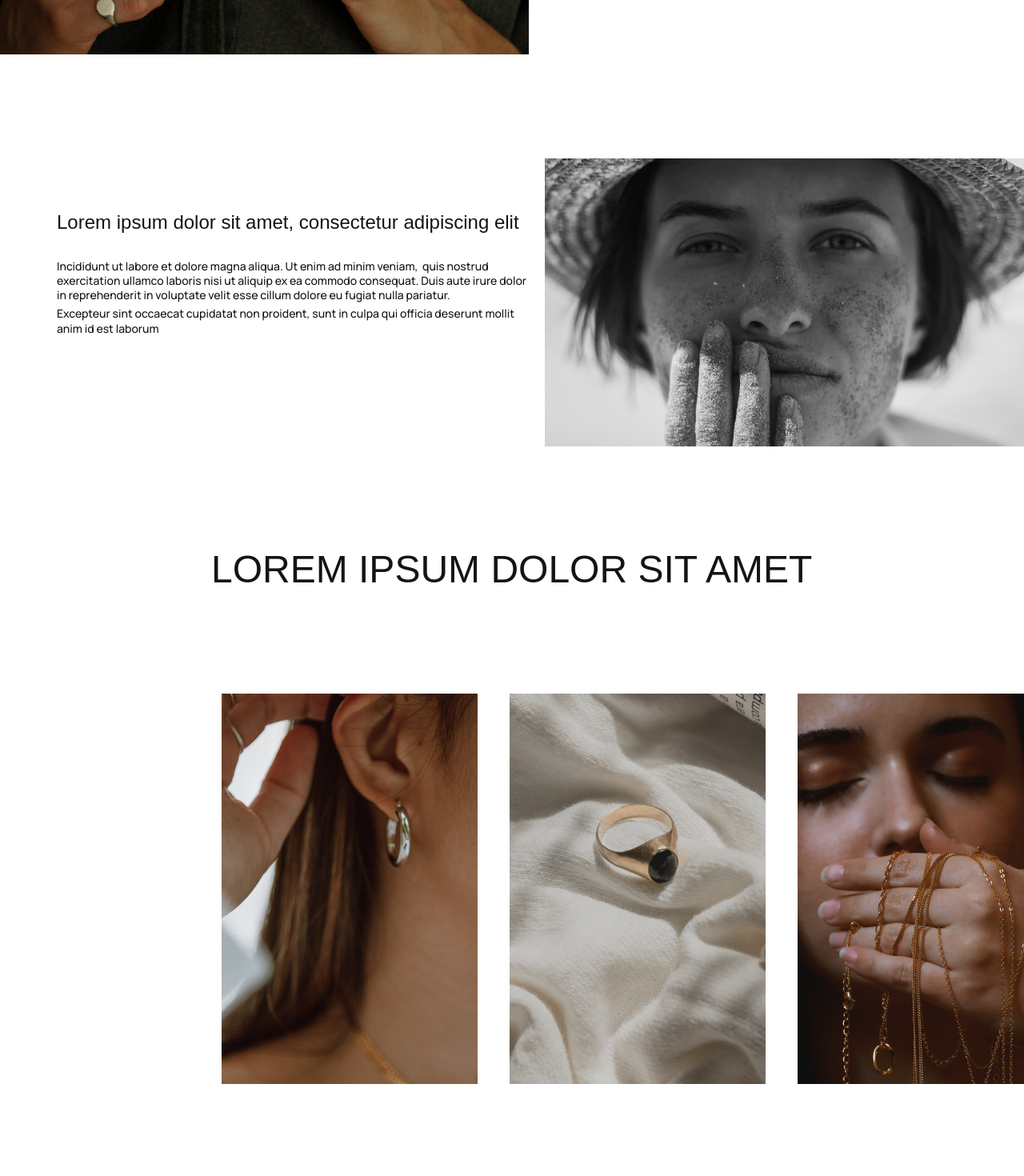
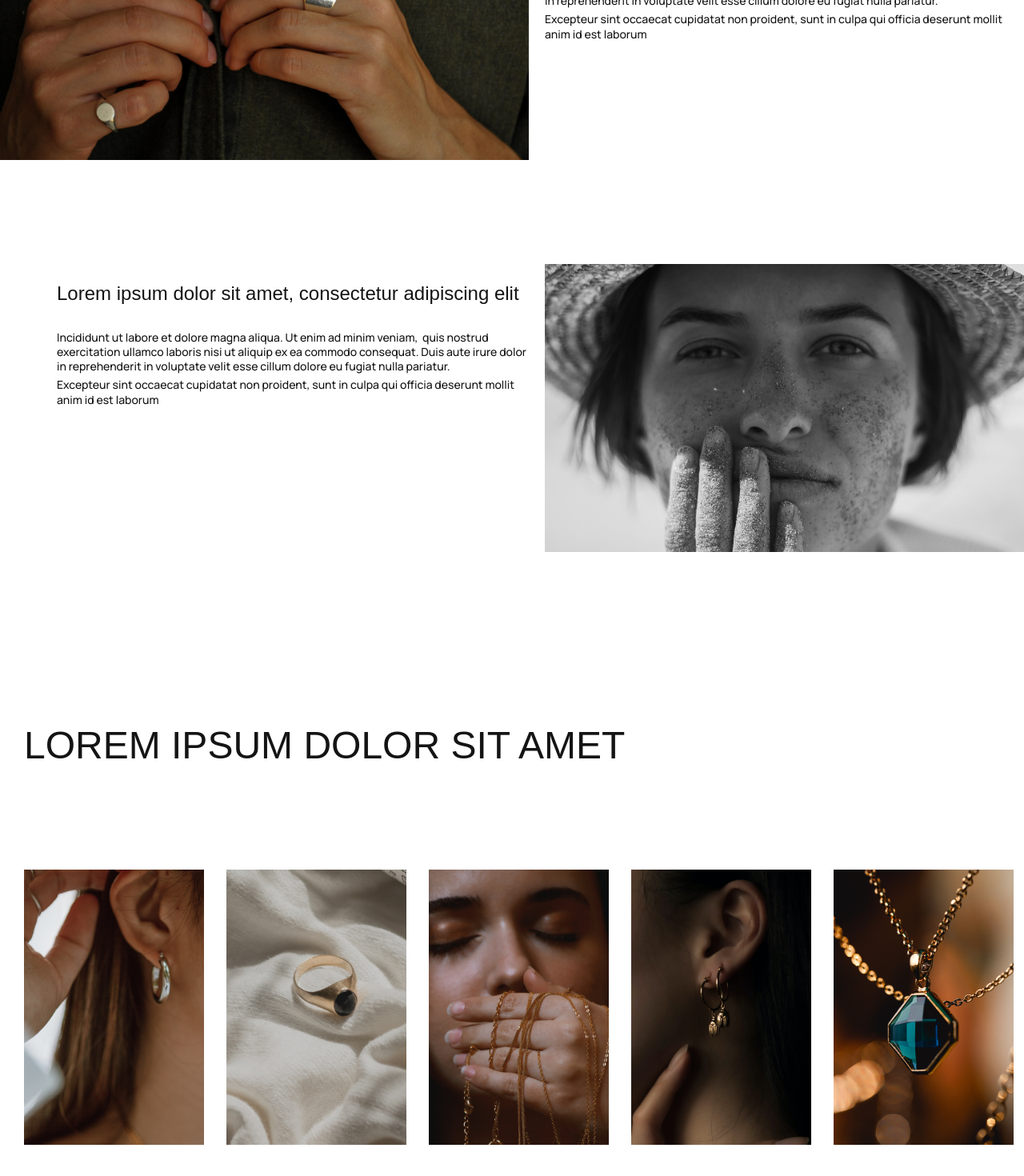
Before and after one commit to SimaNazarova/keep-calm-test, a React (Create React App) app: page / in a window 1280 px wide. Shown: the part 656-2126 px from the top of the page at 80% size. Built offline with nearby package versions, Linux system fonts and the light colour scheme; a web font is replaced by a local one.

Commit message:
fix article style

```diff
--- a/src/components/Articles/Articles.scss
+++ b/src/components/Articles/Articles.scss
@@ -41,9 +41,9 @@
     margin-top: 67px;
   }
 
-  // &__grid-article:last-of-type &__grid-title {
-  //   margin-top: 24px;
-  // }
+  &__grid-article:last-of-type &__grid-title {
+    margin-top: 24px;
+  }
 
   &__grid-img {
     object-fit: cover;
@@ -76,9 +76,17 @@
   }
 }
 
-// .articles:first-of-type {
-//   margin-top: 292px;
-// }
+.articles:first-of-type {
+  margin-top: 292px;
+}
+
+@media all and (max-width: 1600px) {
+  .articles {
+    &__title {
+      padding-left: 120px;
+    }
+  }
+}
 @media all and (max-width: 1350px) {
   .articles {
     &__title {
@@ -169,3 +177,6 @@
     margin-top: 128px;
   }
 }
+.articles:first-of-type {
+  margin-bottom: 160px;
+}
--- a/src/components/Gallery/Gallery.scss
+++ b/src/components/Gallery/Gallery.scss
@@ -35,7 +35,27 @@
     object-fit: cover;
   }
 }
+@media all and (max-width: 1350px) {
+  .gallery {
+    &__title {
+      padding-left: 30px;
+    }
 
+    &__group {
+      padding-left: 30px;
+      padding-right: 100px;
+      gap: 28px;
+    }
+    &__item {
+      width: 225px;
+      height: 344px;
+    }
+    &__img {
+      object-fit: cover;
+      inline-size: 110%;
+    }
+  }
+}
 @media all and (max-width: 500px) {
   .gallery {
     &__title {
@@ -49,7 +69,7 @@
     }
     &__group {
       overflow: scroll;
-      gap: 28px;
+
       padding-left: 10px;
       margin-top: 60px;
       scrollbar-width: none;
@@ -57,13 +77,5 @@
     &__group::-webkit-scrollbar {
       display: none;
     }
-    &__item {
-      width: 225px;
-      height: 344px;
-    }
-    &__img {
-      object-fit: cover;
-      inline-size: 110%;
-    }
   }
 }
```
